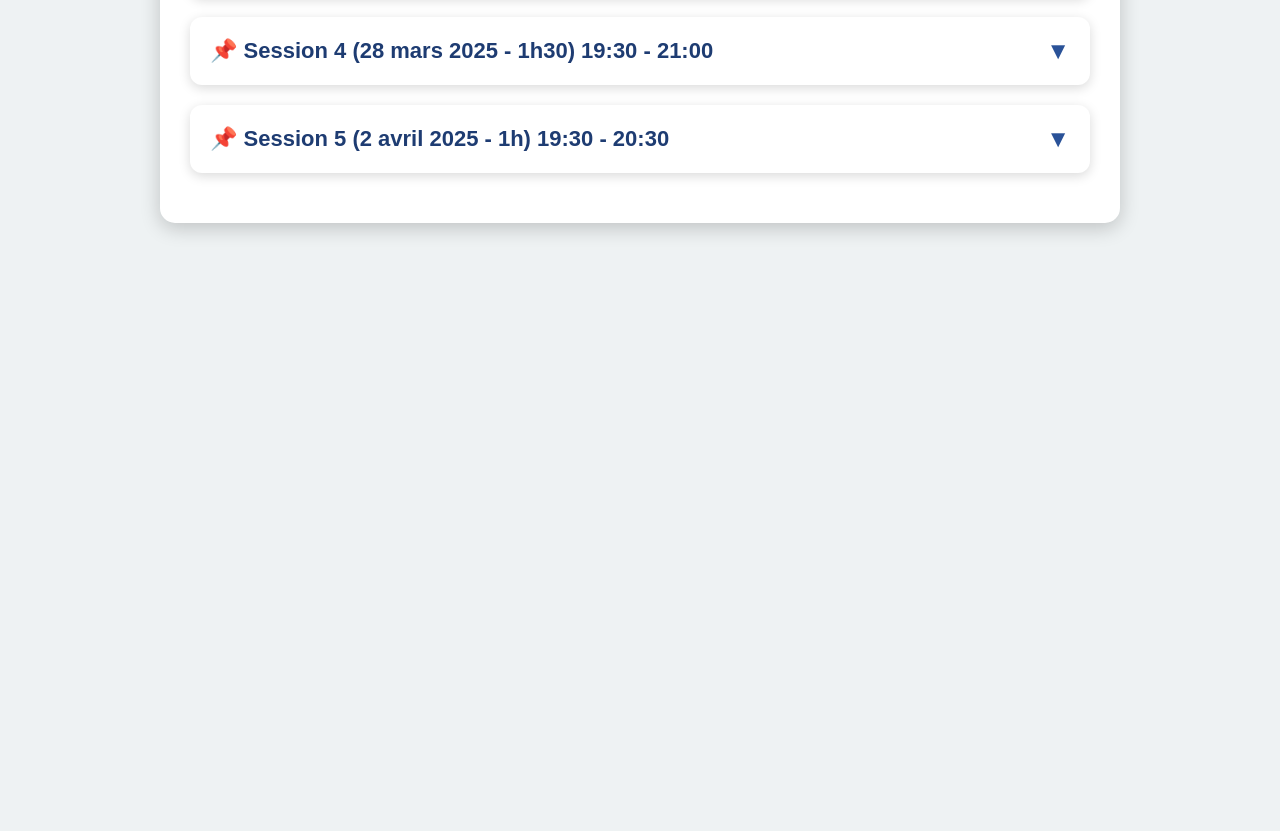
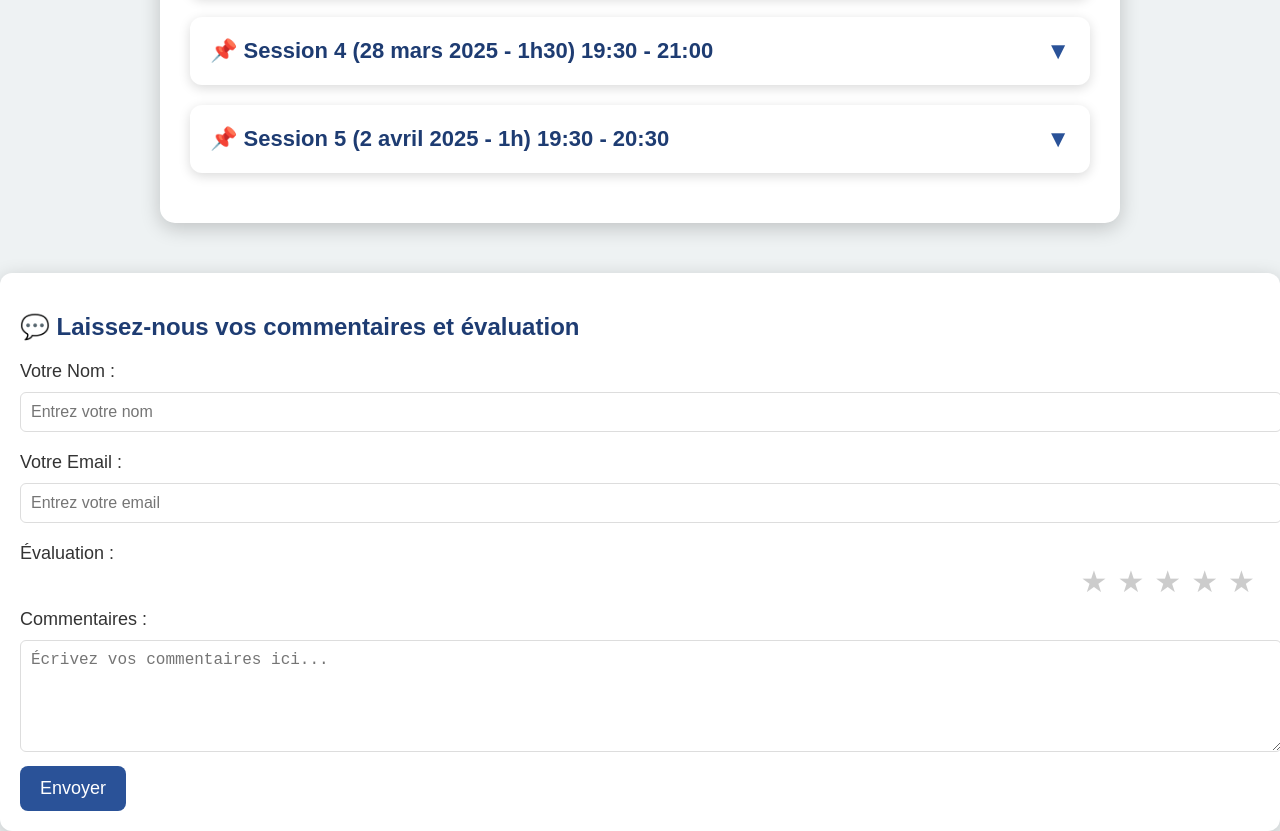
Before and after one commit to BAHAZARR/excel-planning, a plain HTML site: page index.html in a window 1280 px wide. Shown: the part 530-1361 px from the top of the page. Before the commit the page ends 803 px from the top, so only its background shows below. Drawn offline with Linux system fonts and the light colour scheme.

Commit message:
Update index.html

```diff
--- a/index.html
+++ b/index.html
@@ -77,6 +77,76 @@
         .open .toggle-icon {
             transform: rotate(180deg);
         }
+
+        /* Style du formulaire d'évaluation */
+        .feedback-form {
+            background: #ffffff;
+            padding: 20px;
+            margin-top: 30px;
+            border-radius: 12px;
+            box-shadow: 0 5px 20px rgba(0, 0, 0, 0.2);
+        }
+
+        .feedback-form h2 {
+            color: #1e3c72;
+            font-size: 24px;
+            margin-bottom: 20px;
+        }
+
+        .feedback-form label {
+            font-size: 18px;
+            color: #333;
+            margin-top: 10px;
+            display: block;
+        }
+
+        .feedback-form input, .feedback-form textarea {
+            width: 100%;
+            padding: 10px;
+            margin: 10px 0;
+            border: 1px solid #ddd;
+            border-radius: 6px;
+            font-size: 16px;
+        }
+
+        .feedback-form button {
+            padding: 12px 20px;
+            background-color: #2a5298;
+            color: white;
+            border: none;
+            border-radius: 8px;
+            cursor: pointer;
+            font-size: 18px;
+        }
+
+        .feedback-form button:hover {
+            background-color: #1e3c72;
+        }
+
+        /* Style des étoiles */
+        .rating {
+            direction: rtl;
+            display: flex;
+            justify-content: flex-start;
+        }
+
+        .rating input {
+            display: none;
+        }
+
+        .rating label {
+            font-size: 30px;
+            color: #ccc;
+            cursor: pointer;
+            transition: color 0.3s ease;
+            margin: 0 5px;
+        }
+
+        .rating input:checked ~ label,
+        .rating label:hover,
+        .rating label:hover ~ label {
+            color: #ffcc00;
+        }
     </style>
 </head>
 <body>
@@ -143,6 +213,32 @@
             </div>
         </div>
     </div>
+    <!-- Formulaire d'évaluation -->
+    <div class="feedback-form">
+        <h2>💬 Laissez-nous vos commentaires et évaluation</h2>
+        <form action="https://formspree.io/f/mwplpkdk" method="POST">
+            <label for="name">Votre Nom :</label>
+            <input type="text" id="name" name="name" required placeholder="Entrez votre nom">
+
+            <label for="email">Votre Email :</label>
+            <input type="email" id="email" name="email" required placeholder="Entrez votre email">
+
+            <label for="rating">Évaluation :</label>
+            <div id="rating" class="rating">
+                <input type="radio" id="star5" name="rating" value="5"><label for="star5">★</label>
+                <input type="radio" id="star4" name="rating" value="4"><label for="star4">★</label>
+                <input type="radio" id="star3" name="rating" value="3"><label for="star3">★</label>
+                <input type="radio" id="star2" name="rating" value="2"><label for="star2">★</label>
+                <input type="radio" id="star1" name="rating" value="1"><label for="star1">★</label>
+            </div>
+
+            <label for="comment">Commentaires :</label>
+            <textarea id="comment" name="comment" rows="5" placeholder="Écrivez vos commentaires ici..."></textarea>
+
+            <button type="submit">Envoyer</button>
+        </form>
+    </div>
+
     <script>
         function toggleDetails(sessionElement) {
             let details = sessionElement.querySelector(".details");
```
